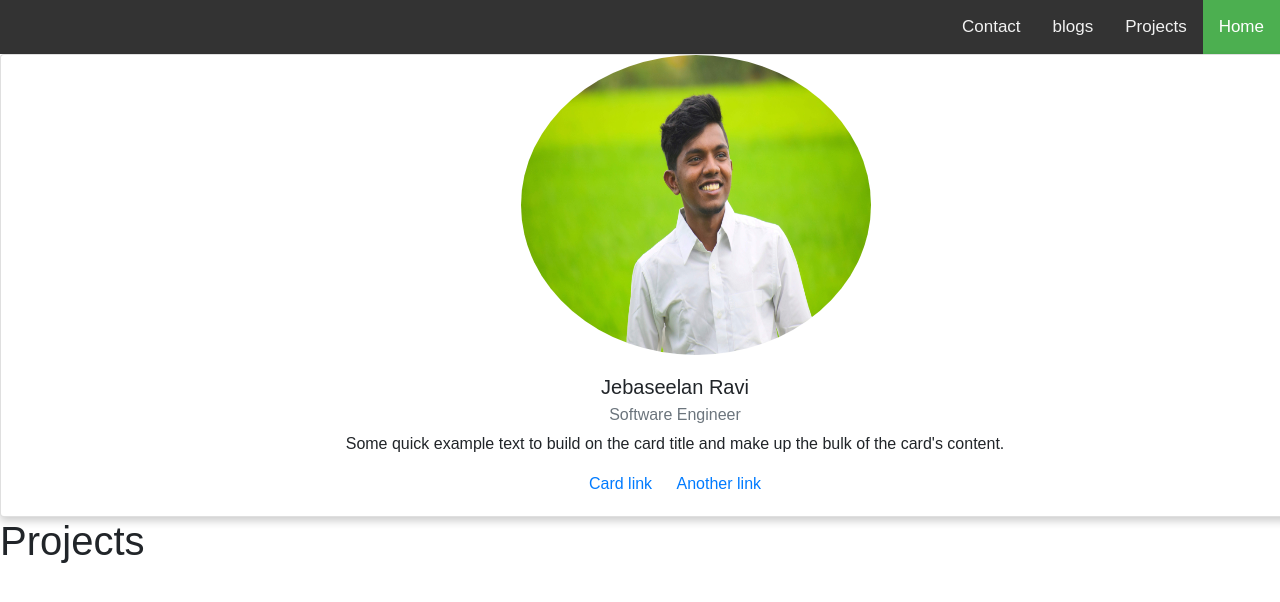
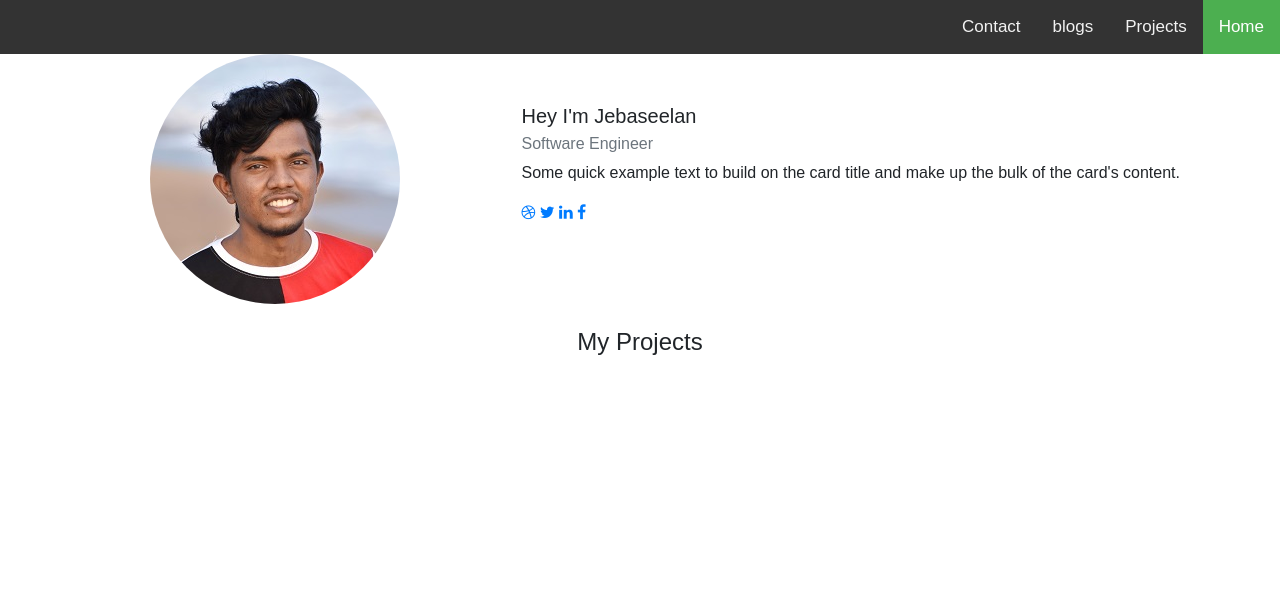
Before and after one commit to Jebaseelanravi/Portfolio-website-using-django, a Django app: page /myportfolio/ in a window 1280 px wide; the page is wider, and only the part inside the window is pictured. Shown: the top 602 px of that part. Run offline with Django 3.2, Linux system fonts and the light colour scheme; data that the repository does not hold is empty; some libraries are stand-ins or nearby versions.

Commit message:
updated home page

```diff
--- a/manage.py
+++ b/manage.py
@@ -1,4 +1,4 @@
-#!/usr/bin/env python
+                                                                                                                                                            #!/usr/bin/env python
 """Django's command-line utility for administrative tasks."""
 import os
 import sys
--- a/myportfolio/templates/myportfolio/index.html
+++ b/myportfolio/templates/myportfolio/index.html
@@ -9,22 +9,33 @@
 <style>
 
 .profile-card .card {
-  box-shadow: 0 4px 8px 0 rgba(0, 0, 0, 0.2);
-  width: 1350px;
-  margin: center;
-  text-align: center;
-  font-family: arial;
-  float:center;
+<!--  box-shadow: 0 4px 8px 0 rgba(0, 0, 0, 0.2);-->
+<!--  width: 1250px;-->
+<!--  margin: center;-->
+<!--  text-align: center;-->
+<!--  font-family: arial;-->
+<!--  float:center;-->
 }
 
-
-.profile-card .card img{
-    margin: auto 520px;
-    width: 350px;
-    height: 300px;
-    border-radius: 60%;
+.profile-info{
+ margin-top:50px;
+ float: right;
+ margin-right:100px;
 }
 
+h4 {
+  margin-bottom: 30px;
+}
+
+#project-header {
+text-align: center
+}
+.containermy-4{
+
+  display: flex;
+  justify-content: left;
+  margin-left:150px;
+}
 <!--.col-md-4-->
 <!-- {-->
 <!--  box-shadow: 0 4px 8px 0 rgba(0, 0, 0, 0.2);-->
@@ -49,28 +60,30 @@
 <!--  opacity: 0.7;-->
 <!--}-->
 
+</style>
+<div class="profile-info">
+
+    <h5 class="card-title" >Hey I'm Jebaseelan</h5>
+    <h6 class="card-subtitle mb-2 text-muted">Software Engineer</h6>
+    <p target="_blank" class="card-text">Some quick example text to build on the card title and make up the bulk of the card's content.</p>
+    <a target="_blank" href="https://www.linkedin.com/in/jebaseelan-ravi-929517135/"><i class="fa fa-dribbble"></i></a>
+    <a target="_blank" href="https://www.linkedin.com/in/jebaseelan-ravi-929517135/"><i class="fa fa-twitter"></i></a>
+    <a target="_blank" href="https://www.linkedin.com/in/jebaseelan-ravi-929517135/"><i class="fa fa-linkedin"></i></a>
+    <a target="_blank" href="https://www.linkedin.com/in/jebaseelan-ravi-929517135/"><i class="fa fa-facebook"></i></a>
+</div>
+
+<div class="containermy-4">
+    <div class="row text-center">
+      <div class="col-md-6 mb-4">
+        <img class="rounded-circle"  src="{% static 'img/2.jpg' %}" data-holder-rendered="true">
+      </div>
+    </div>
+</div>
 
 
 
 
-</style>
-
-<div class="profile-card">
-  <div class="card" >
-  <img  class="card-img-top" src="{% static 'img/1.jpg' %}" alt="profile image" >
-  <div class="card-body">
-    <h5 class="card-title" >Jebaseelan Ravi</h5>
-    <h6 class="card-subtitle mb-2 text-muted">Software Engineer</h6>
-    <p class="card-text">Some quick example text to build on the card title and make up the bulk of the card's content.</p>
-    <a href="#" class="card-link">Card link</a>
-    <a href="#" class="card-link">Another link</a>
-  </div>
-</div>
-</div>
-
-
-
-<h1>Projects</h1>
+<h4 id="project-header">My Projects</h4>
 
 <div class="card-group">
 
```
Also changed, not shown: README.md, myportfolio/migrations/0011_auto_20201229_1955.py (added), myportfolio/static/img/1.jpg (deleted), myportfolio/static/img/2.jpg (added), myportfolio/static/img/jeba.jpg (deleted).
